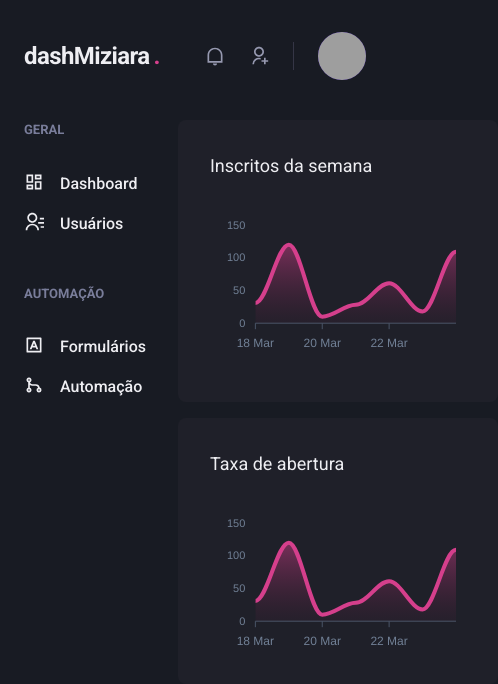
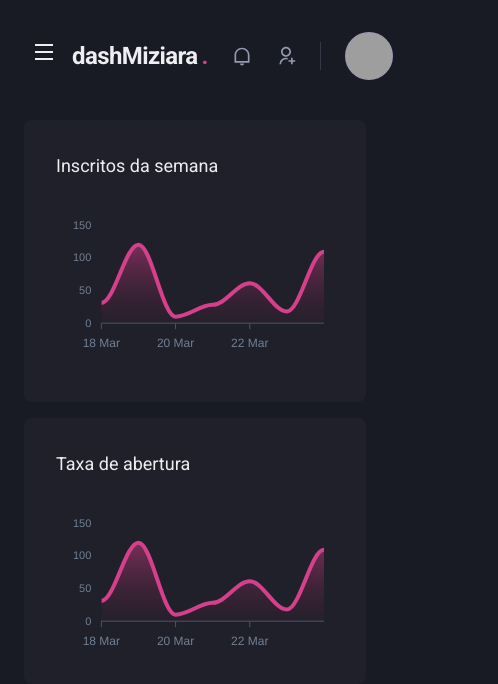
Before and after one commit to thiagonmiziara/dashboard, a Next.js app: page /dashboard in a window 390 px wide. Shown: the top 684 px of the page, 498 px wide, since content can reach past the window. Built offline with nearby package versions, Linux system fonts and the light colour scheme; grey boxes are pictures that could not be loaded.

Commit message:
add responsividade na sidebar e criando um contexto

```diff
--- a/src/components/Header/index.tsx
+++ b/src/components/Header/index.tsx
@@ -1,11 +1,18 @@
-import { Flex, useBreakpointValue} from "@chakra-ui/react";
+import { Flex,Icon,IconButton, useBreakpointValue} from "@chakra-ui/react";
 
 import { Logo } from "./Logo";
 import { SearchBox } from "./SearchBox";
 import { NotificationsNav } from "./NotificationsNav";
 import { Profile } from "./Profile";
 
+import { useSidebarDrawer } from "../../context/SidebarDrawerContext";
+import React from "react";
+import { RiMenuLine } from "react-icons/ri";
+
 export function Header() {
+
+  const {onOpen} = useSidebarDrawer();
+
   const isWideVersion = useBreakpointValue({
     base: false,
     lg:true,
@@ -22,6 +29,18 @@
       px="6"
       align="center"
     >
+      {!isWideVersion && (
+        <IconButton
+         aria-label="Open navigation"
+         icon={<Icon as={RiMenuLine}/>}
+         fontSize="24"
+         variant="unstyled"
+         mr="2"
+         onClick={onOpen}
+        >
+
+        </IconButton>
+      )}
       <Logo />
     {isWideVersion &&(
         <SearchBox />
--- /dev/null
+++ b/src/components/Sidebar/SidebarNav.tsx
@@ -0,0 +1,26 @@
+import { Stack } from "@chakra-ui/react";
+import {
+  RiContactsLine,
+  RiDashboardLine,
+  RiGitMergeLine,
+  RiInputMethodLine,
+} from "react-icons/ri";
+
+import { NavLink } from "./NavLink";
+import { NavSection } from "./NavSection";
+
+export function SidebarNav() {
+  return (
+    <Stack spacing="12" aling="flex-start">
+      <NavSection title="GERAL">
+        <NavLink icon={RiDashboardLine}>Dashboard</NavLink>
+        <NavLink icon={RiContactsLine}>Usuários</NavLink>
+      </NavSection>
+
+      <NavSection title="AUTOMAÇÃO">
+        <NavLink icon={RiInputMethodLine}>Formulários</NavLink>
+        <NavLink icon={RiGitMergeLine}>Automação</NavLink>
+      </NavSection>
+    </Stack>
+  );
+}
--- a/src/components/Sidebar/index.tsx
+++ b/src/components/Sidebar/index.tsx
@@ -1,28 +1,46 @@
-import { Box, Stack} from "@chakra-ui/react";
 import {
-  RiContactsLine,
-  RiDashboardLine,
-  RiGitMergeLine,
-  RiInputMethodLine,
-} from "react-icons/ri";
+  Box,
+  Drawer,
+  DrawerBody,
+  DrawerCloseButton,
+  DrawerContent,
+  DrawerHeader,
+  DrawerOverlay,
+  useBreakpointValue,
+} from "@chakra-ui/react";
 
-import { NavLink } from "./NavLink";
-import { NavSection } from "./NavSection";
+import { useSidebarDrawer } from "../../context/SidebarDrawerContext";
+
+import { SidebarNav } from "./SidebarNav";
 
 export function Sidebar() {
+  const {isOpen,onClose} = useSidebarDrawer();
+
+  const isDrawerSidebar = useBreakpointValue({
+    base: true,
+    lg: false,
+  });
+
+  if (isDrawerSidebar) {
+    return (
+      <Drawer isOpen={isOpen} placement="left" onClose={onClose}>
+        <DrawerOverlay>
+          <DrawerContent bg={"gray.800"} p="4">
+            <DrawerCloseButton mt="6" />
+            <DrawerHeader>Navegação</DrawerHeader>
+
+            <DrawerBody>
+              <SidebarNav />
+            </DrawerBody>
+          </DrawerContent>
+        </DrawerOverlay>
+      </Drawer>
+    );
+  }
+
   return (
     <Box as="aside" w="64" mr="8">
-      <Stack spacing="12" aling="flex-start">
-        <NavSection title="GERAL">
-         <NavLink icon={RiDashboardLine}>Dashboard</NavLink>
-         <NavLink icon={RiContactsLine}>Usuários</NavLink>
-        </NavSection>
-
-        <NavSection title="AUTOMAÇÃO">
-         <NavLink icon={RiInputMethodLine}>Formulários</NavLink>
-         <NavLink icon={RiGitMergeLine}>Automação</NavLink>
-        </NavSection>
-      </Stack>
+      <SidebarNav />
     </Box>
   );
 }
--- /dev/null
+++ b/src/context/SidebarDrawerContext.tsx
@@ -0,0 +1,31 @@
+import { useRouter } from "next/router";
+import { createContext, ReactNode, useContext, useEffect } from "react";
+import { useDisclosure, UseDisclosureReturn } from "@chakra-ui/react";
+
+interface SidebarDrawerProviderProps {
+  children: ReactNode;
+}
+
+type SidebarDrawerContextData = UseDisclosureReturn;
+
+const SidebarDrawerContext = createContext({} as SidebarDrawerContextData);
+
+export function SidebarDrawerProvider({
+  children,
+}: SidebarDrawerProviderProps) {
+
+  const disclosure = useDisclosure();
+  const router = useRouter();
+
+  useEffect(()=>{
+    disclosure.onClose();
+  },[router.asPath]);
+
+  return (
+    <SidebarDrawerContext.Provider value={disclosure}>
+      {children}
+    </SidebarDrawerContext.Provider>
+  );
+}
+
+export const useSidebarDrawer = () => useContext(SidebarDrawerContext);
--- a/src/pages/_app.tsx
+++ b/src/pages/_app.tsx
@@ -1,13 +1,17 @@
-import {AppProps} from "next/app";
-import {ChakraProvider} from "@chakra-ui/react";
+import { AppProps } from "next/app";
+import { ChakraProvider } from "@chakra-ui/react";
 import { theme } from "../styles/theme";
 
+import { SidebarDrawerProvider } from "../context/SidebarDrawerContext";
+
 function MyApp({ Component, pageProps }: AppProps) {
-  return(
+  return (
     <ChakraProvider resetCSS theme={theme}>
-      <Component {...pageProps} />
+      <SidebarDrawerProvider>
+        <Component {...pageProps} />
+      </SidebarDrawerProvider>
     </ChakraProvider>
   );
 }
 
-export default MyApp
+export default MyApp;
```
